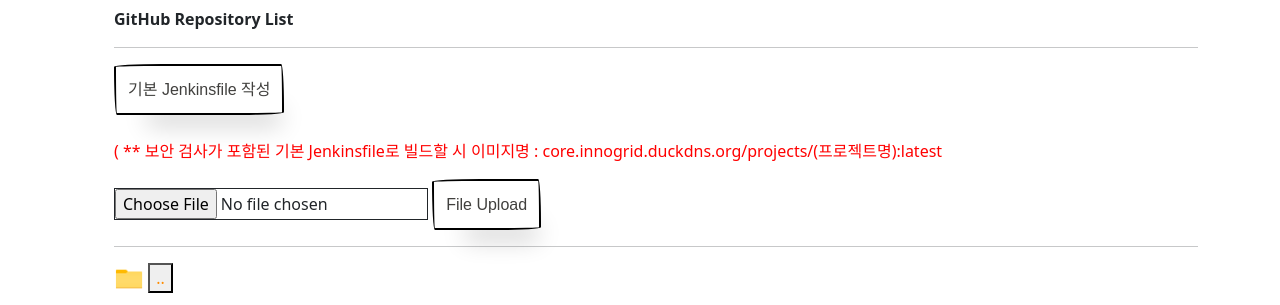
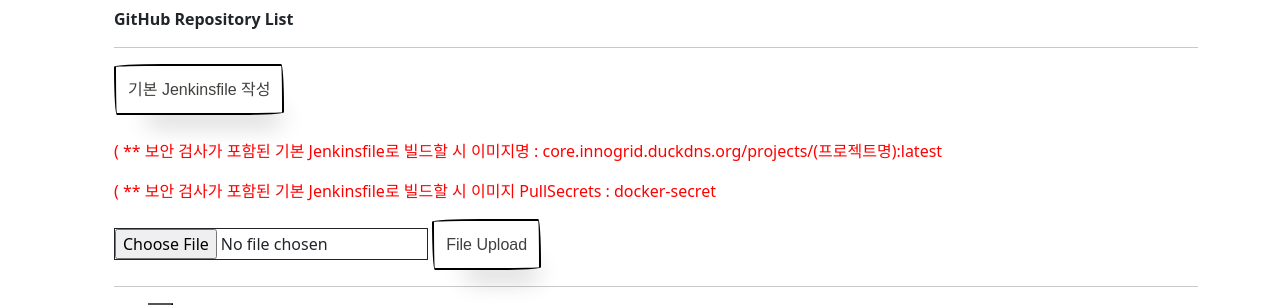
Before and after one commit to sjin1105/DevSecOpsToolChain, a Django app: template mysite/templates/pybo/gitlist.html in a window 1280 px wide. Shown: the part 179-484 px from the top of the page. Run offline with Django 4.2, Linux system fonts and the light colour scheme; the template is opened without the code that fills it, so the values that code supplies are empty; parts of the project's set-up code (start-up, migrations or seed data) failed here and were passed over; some libraries are stand-ins or nearby versions.

Commit message:
Update gitlist.html

```diff
--- a/mysite/templates/pybo/gitlist.html
+++ b/mysite/templates/pybo/gitlist.html
@@ -24,6 +24,7 @@
                     <button type='submit' class="button-55" role="button" value="Jenkins">기본 Jenkinsfile 작성</button>
                     <br><br>
                     <p style="color: red">( ** 보안 검사가 포함된 기본 Jenkinsfile로 빌드할 시 이미지명 : core.innogrid.duckdns.org/projects/(프로젝트명):latest</p>
+                    <p style="color: red">( ** 보안 검사가 포함된 기본 Jenkinsfile로 빌드할 시 이미지 PullSecrets : docker-secret</p>
                 </form>
                 <form method='post' class='post-form my-3' enctype="multipart/form-data" action="{% url 'pybo:github_fileupload' project.id %}">
                     {% csrf_token %}
```
